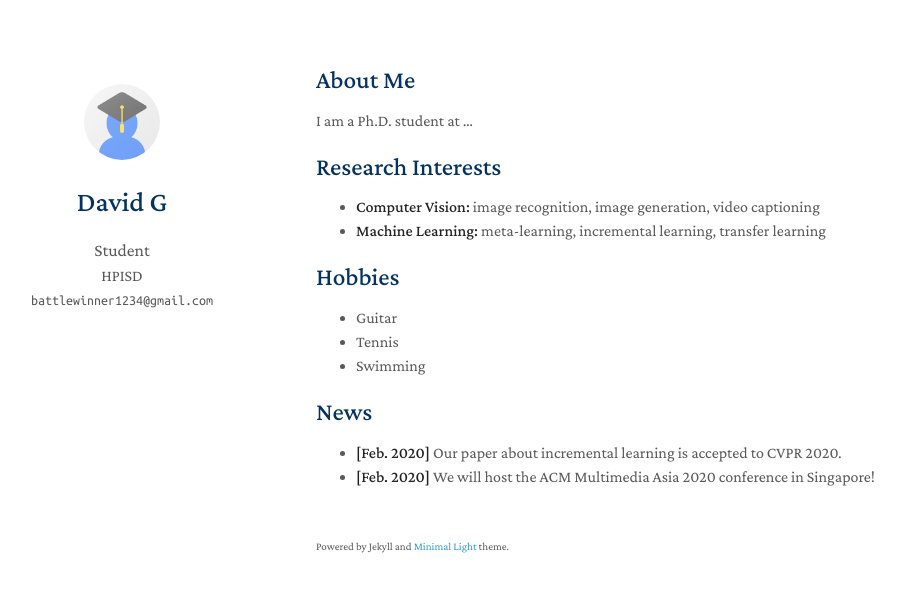
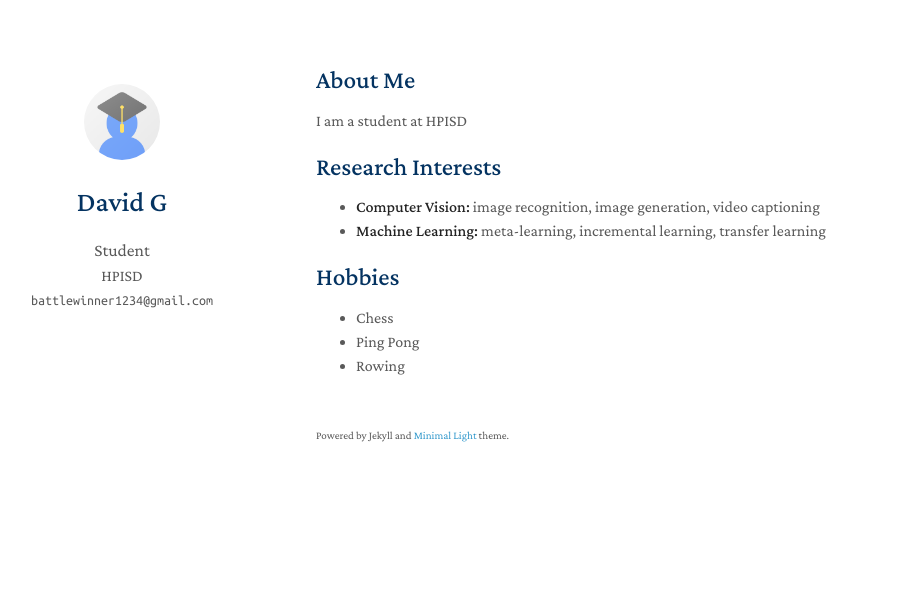
Before and after one commit to Battlewinner1234/personal, a Jekyll site: the page built from index.md, in a window 1280 px wide. Shown: the top 592 px of the page, without its empty margins (154-1059 px from the left). Built offline with Jekyll 4.4.1, drawn with Linux system fonts in a browser that asks for light colours; nearby versions of some CDN libraries; a style sheet for code colours, icons or effects is not loaded; our own code applies the rules of GitHub Pages for plain Markdown files.

Commit message:
Update index.md

```diff
--- a/index.md
+++ b/index.md
@@ -4,7 +4,7 @@ layout: homepage
 
 ## About Me
 
-I am a Ph.D. student at ...
+I am a student at HPISD
 
 ## Research Interests
 
@@ -13,10 +13,6 @@ I am a Ph.D. student at ...
 
 ## Hobbies
 
-- Guitar
-- Tennis
-- Swimming
-
-## News
-- **[Feb. 2020]** Our paper about incremental learning is accepted to CVPR 2020.
-- **[Feb. 2020]** We will host the ACM Multimedia Asia 2020 conference in Singapore!
+- Chess
+- Ping Pong
+- Rowing
```
